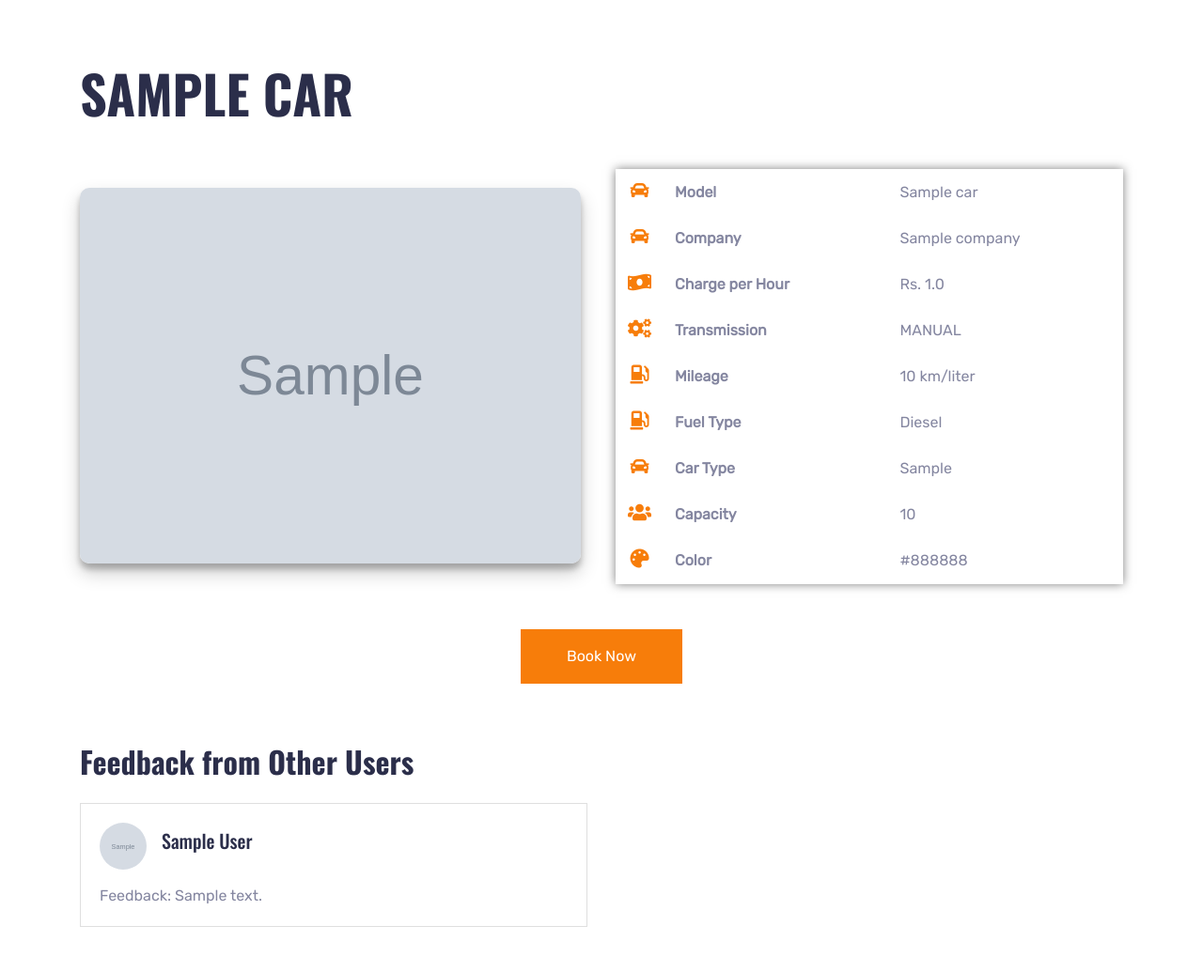
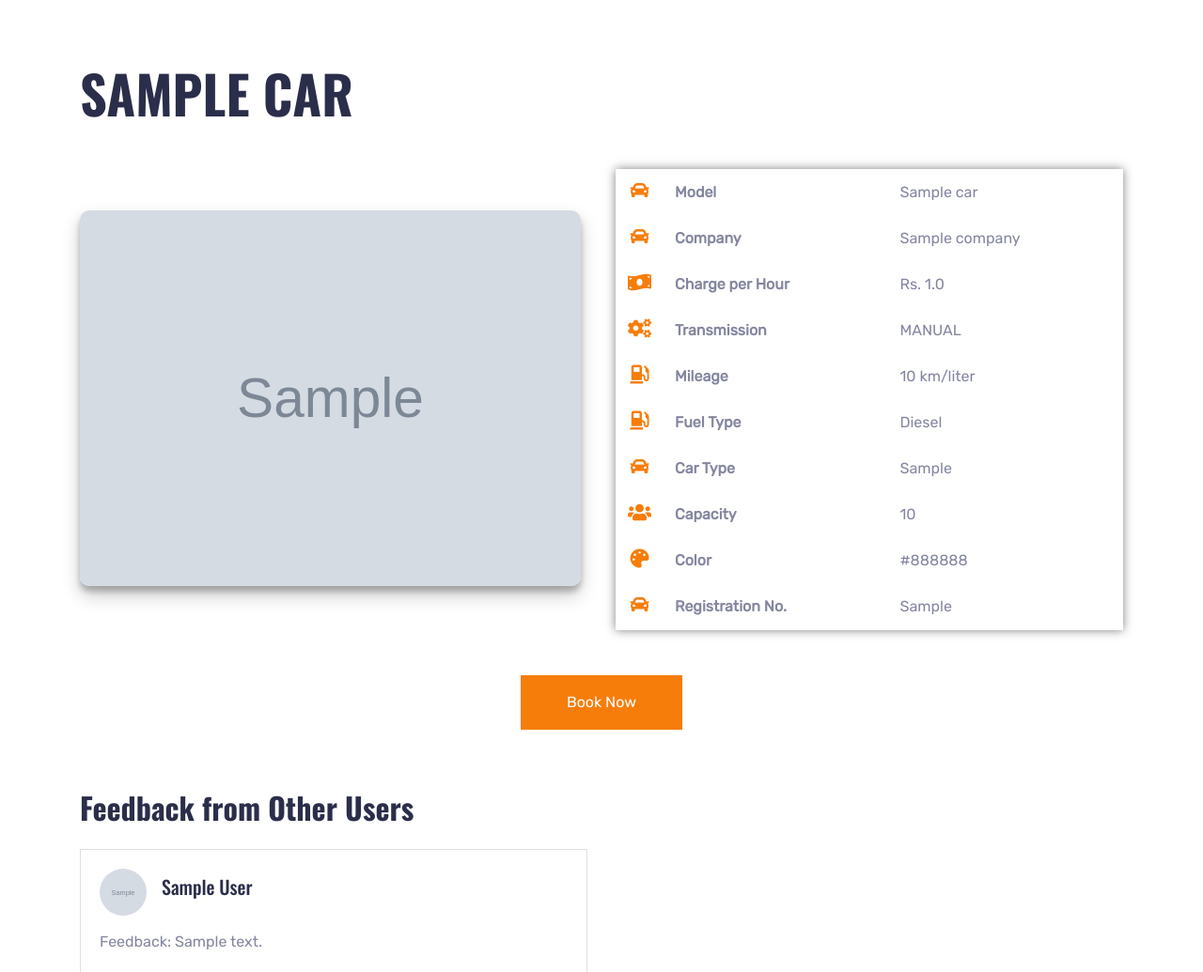
Before and after one commit to priyansh-parmar-1/django-projects, a Django app: page /cars/1/ in a window 1280 px wide. Shown: the part 286-1321 px from the top of the page at 94% size. Run offline with Django 5.2, Linux system fonts and the light colour scheme; tables that the repository leaves empty hold one stand-in row (values such as "Sample post"); grey boxes marked "Sample" are stand-in pictures; some libraries are stand-ins or nearby versions.

Commit message:
registration number

```diff
--- a/CarRental/customer_portal/templates/carDetails.html
+++ b/CarRental/customer_portal/templates/carDetails.html
@@ -109,6 +109,12 @@
                             <td><b>Color</b></td>
                             <td>{{ car_item.color }}</td>
                         </tr>
+                        <tr>
+                            <td class="icon-column"><i class="fas fa-car text-primary"></i></td>
+                            <td><b>Registration No.</b></td>
+                            <td>{{ car_item.registration_no }}</td>
+                        </tr>
+
                     </tbody>
                 </table>
             </div>
```
